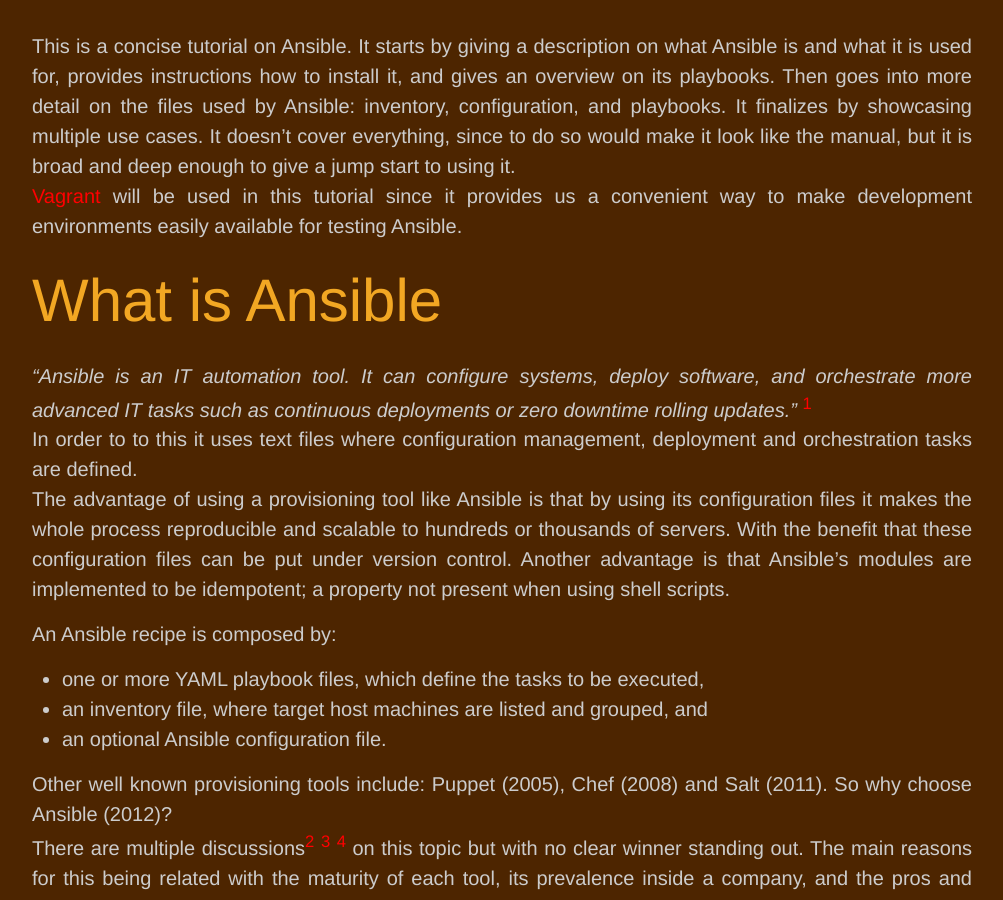
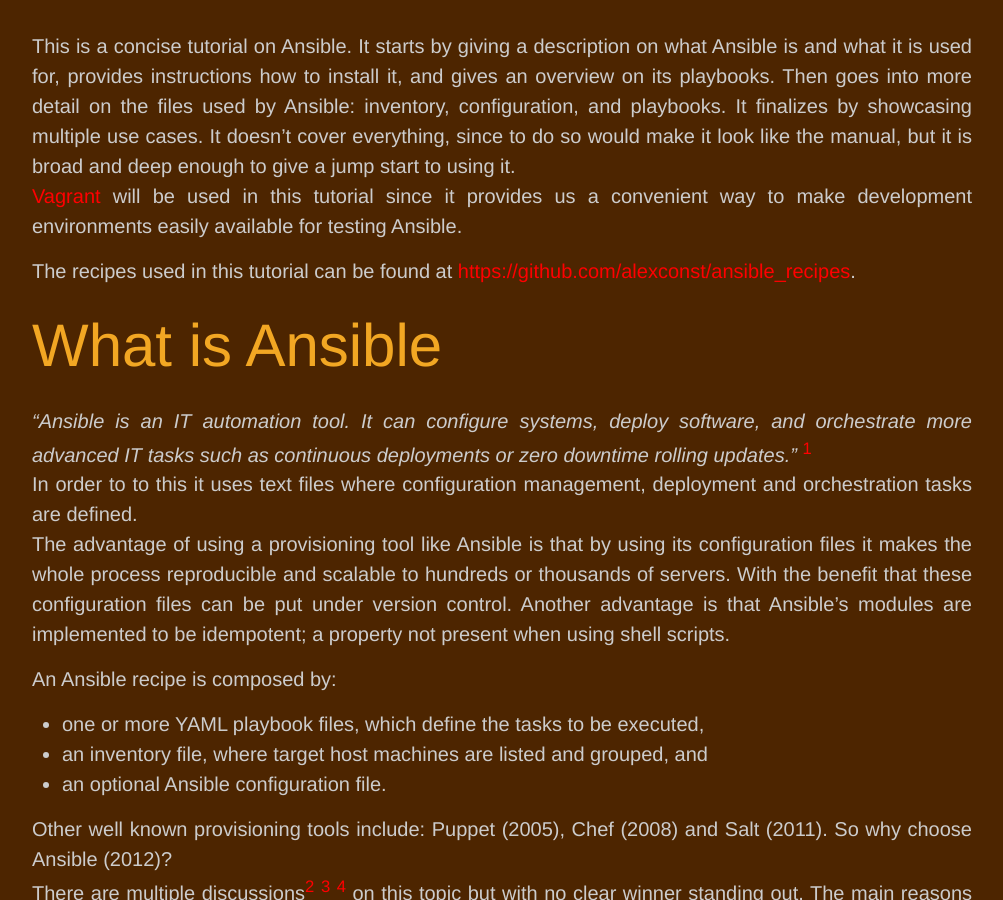
Before and after one commit to alexconst/alexconst.github.io, a Jekyll site: the page built from _posts/2016-02-08-ansible.markdown, in a window 1280 px wide and 900 px high, scrolled down 1020 px. Shown: the whole window, without its empty margins (138-1141 px from the left). Built offline with Jekyll 4.4.1, drawn with Linux system fonts in a browser that asks for light colours.

Commit message:
Add link to github ansible recipes

```diff
--- a/_posts/2016-02-08-ansible.markdown
+++ b/_posts/2016-02-08-ansible.markdown
@@ -21,6 +21,9 @@ it is broad and deep enough to give a jump start to using it.
 [Vagrant]({% post_url 2016-01-28-vagrant %}) will be used in this tutorial since it provides us
 a convenient way to make development environments easily available for
 testing Ansible.
+
+The recipes used in this tutorial can be found at
+<https://github.com/alexconst/ansible_recipes>.
 
 # What is Ansible
 
```
Also changed, not shown: _drafts/ansible.md (+1 -0 lines).
